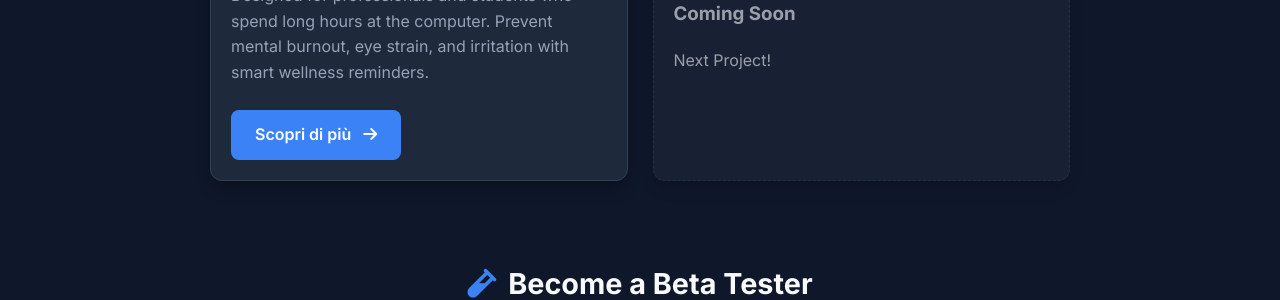
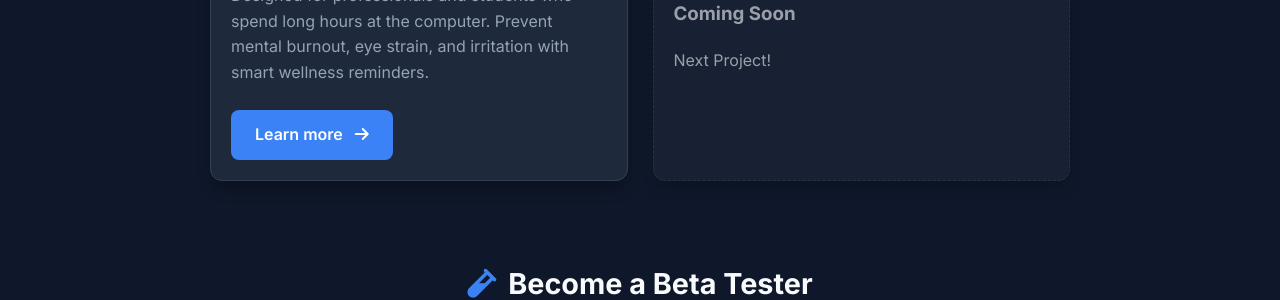
Before and after one commit to digitalcreat0r/sitoweb, a Jekyll site: the page built from index.html, in a window 1280 px wide and 900 px high, scrolled down 581 px. Shown: the part 136-436 px from the top of the window. Built offline with Jekyll 4.4.1, drawn with Linux system fonts in a browser that asks for light colours.

Commit message:
integrazione per la gestione app

```diff
--- a/index.html
+++ b/index.html
@@ -30,7 +30,7 @@ title: Niche Mobile Apps & Beta Testing
                 {{ app.description }}
             </p>
             <a href="{{ app.url | relative_url }}" class="btn-main">
-                Scopri di più <i class="fa-solid fa-arrow-right"></i>
+                Learn more <i class="fa-solid fa-arrow-right"></i>
             </a>
         </article>
         {% endfor %}
```
